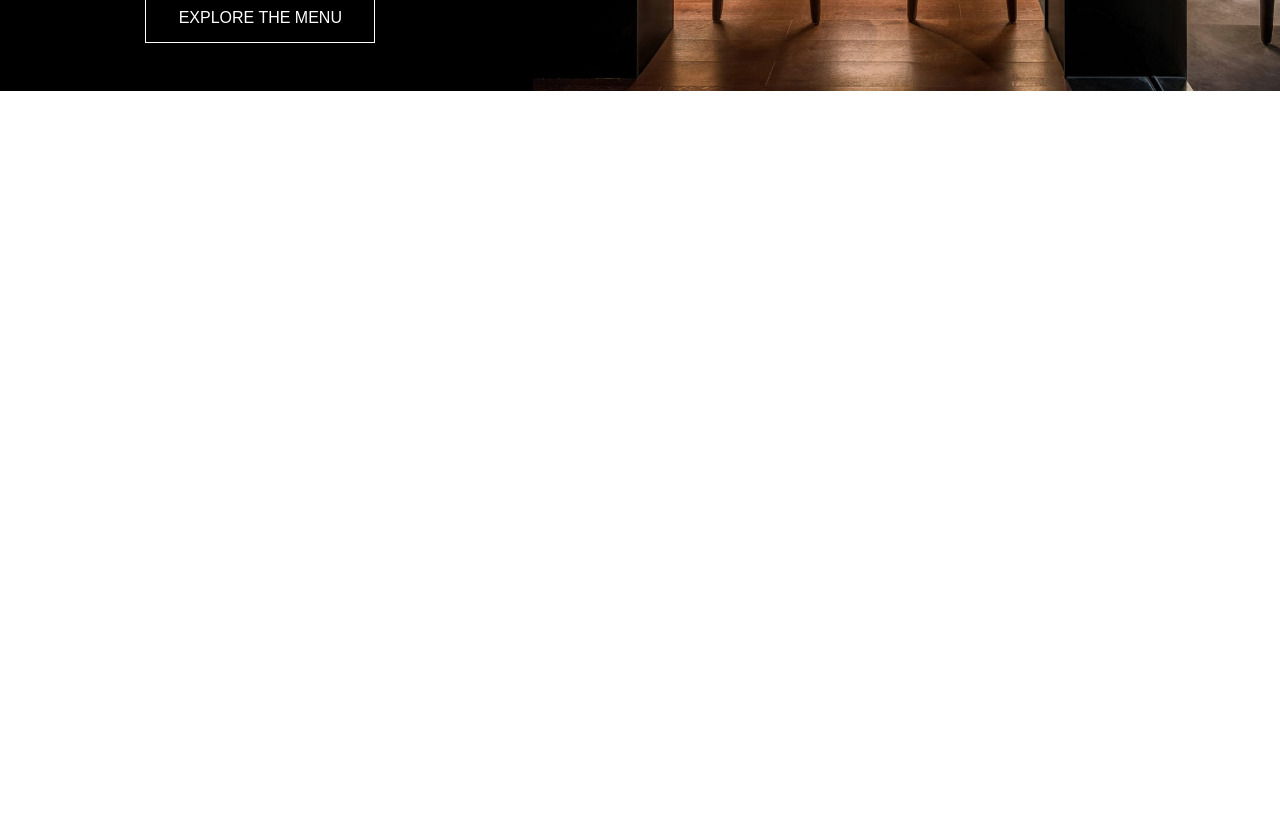
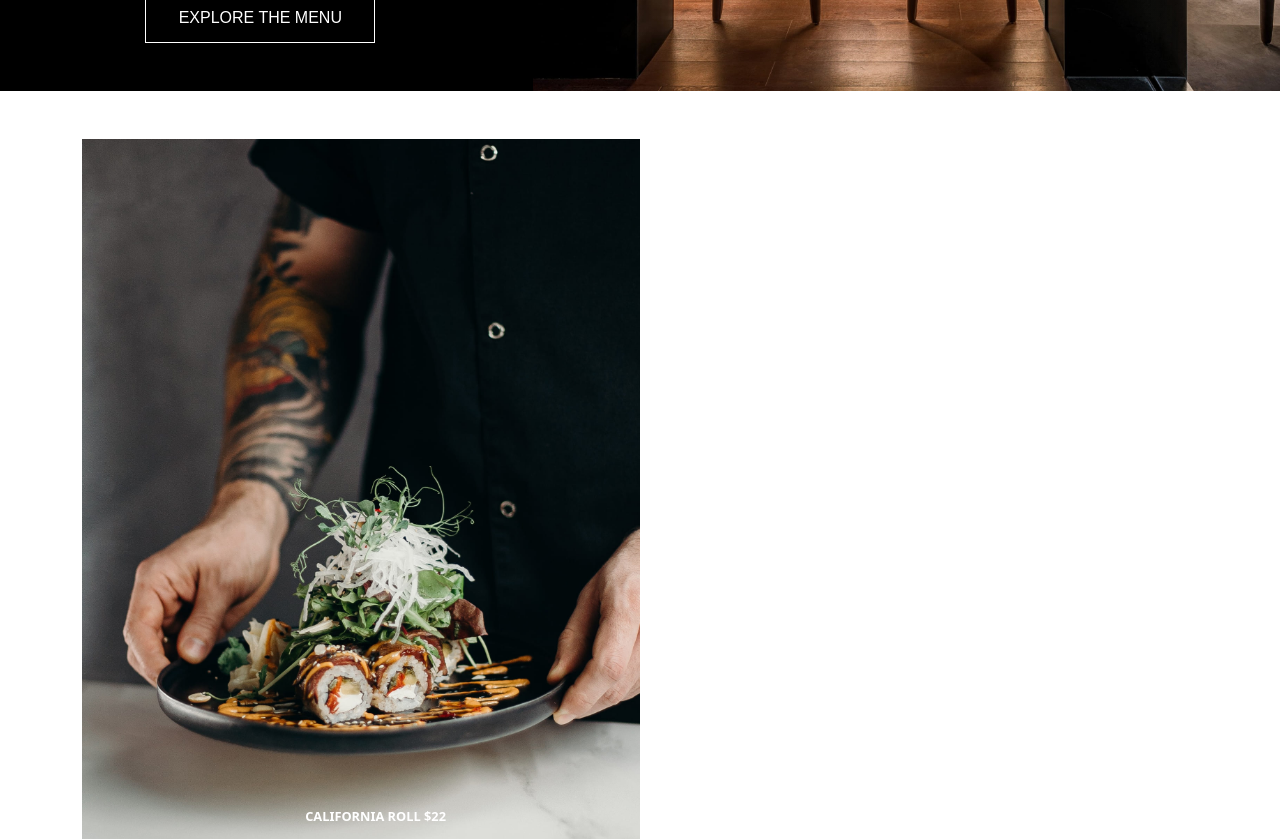
Before and after one commit to stecala/proj-html-vue-2, a Vue app: page / in a window 1280 px wide. Shown: the part 760-1599 px from the top of the page. Before the commit the page ends 851 px from the top, so only its background shows below. Built offline with nearby package versions, Linux system fonts and the light colour scheme; a web font is replaced by a local one.

Commit message:
⭐ Feat (section ready) :  the image part of promoMain is ready

```diff
--- a/src/components/main-components/promoMain.vue
+++ b/src/components/main-components/promoMain.vue
@@ -1,10 +1,15 @@
 <template>
-  <div class="container-lg">
+  <div class="container-lg mt-5">
         <div class="col-12 col-lg-6">
 
         </div>
         <div class="d-none d-lg-block col-lg-6">
-
+            <div class="img-container position-relative">
+                <img src="/img/info22x.jpg" alt="california roll">
+                <div class="position-absolute txt-absolute">
+                  <span class="text-uppercase">california roll $22</span>
+                </div>
+            </div>
         </div>
   </div>
 </template>
@@ -15,6 +20,21 @@ export default {
 }
 </script>
 
-<style>
-
+<style scoped lang="scss">
+.img-container{
+  height: 700px;
+  img{
+    width: 100%;
+    height: 100%;
+    object-fit: cover;
+    object-position: center;
+  }
+  .txt-absolute{
+    bottom: 12px;
+    left: 40%;
+    color: var(--txt-white);
+    font-weight: 700;
+    font-size: 0.8rem;
+  }
+}
 </style>
--- a/src/components/mainApp.vue
+++ b/src/components/mainApp.vue
@@ -1,13 +1,15 @@
 <template>
   <main>
-
+      <promoMain />
   </main>
 </template>
 
 <script>
+import promoMain from './main-components/promoMain.vue'
 export default {
-  props: {
-  }
+  components : {
+    promoMain,
+  },
 }
 </script>
 
```
